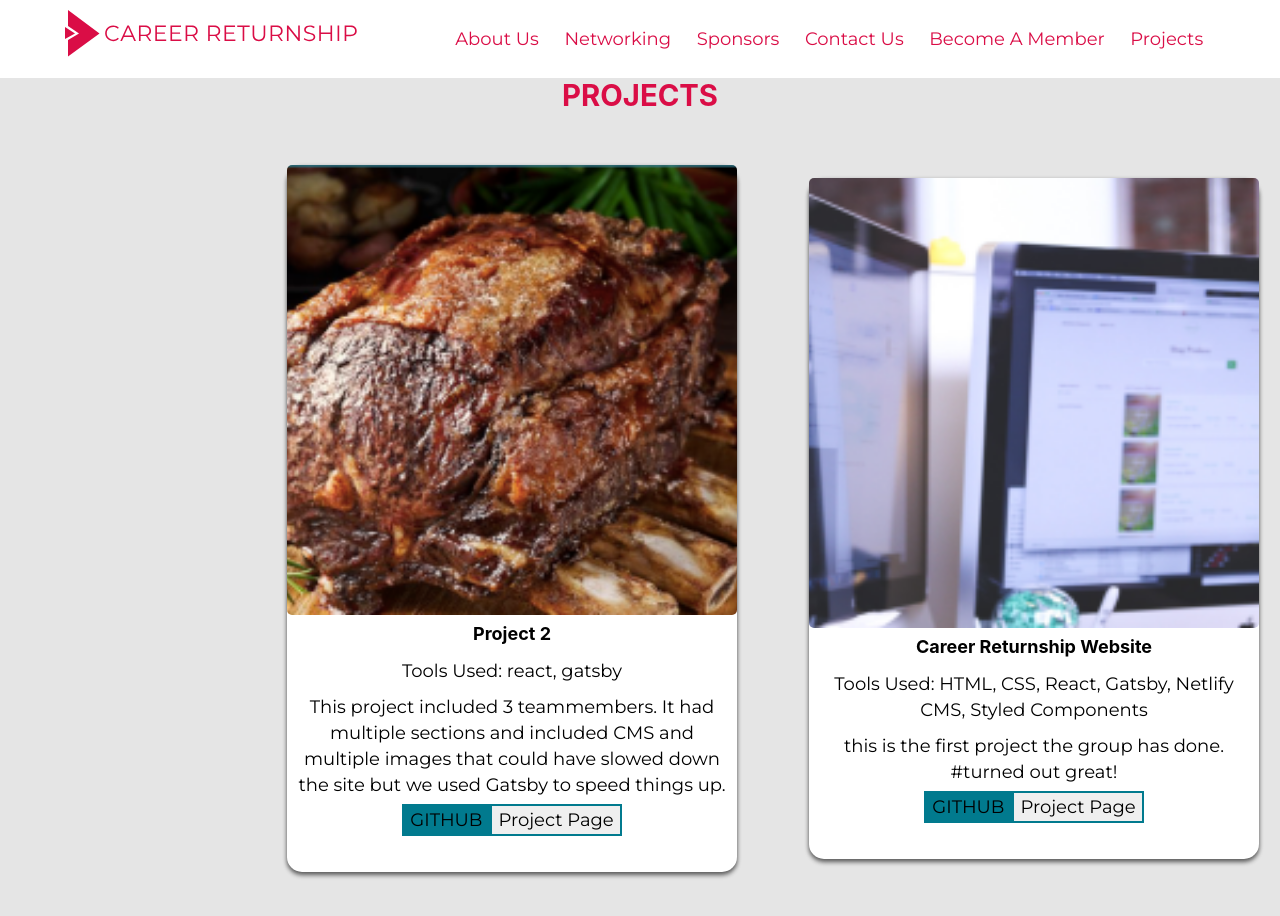
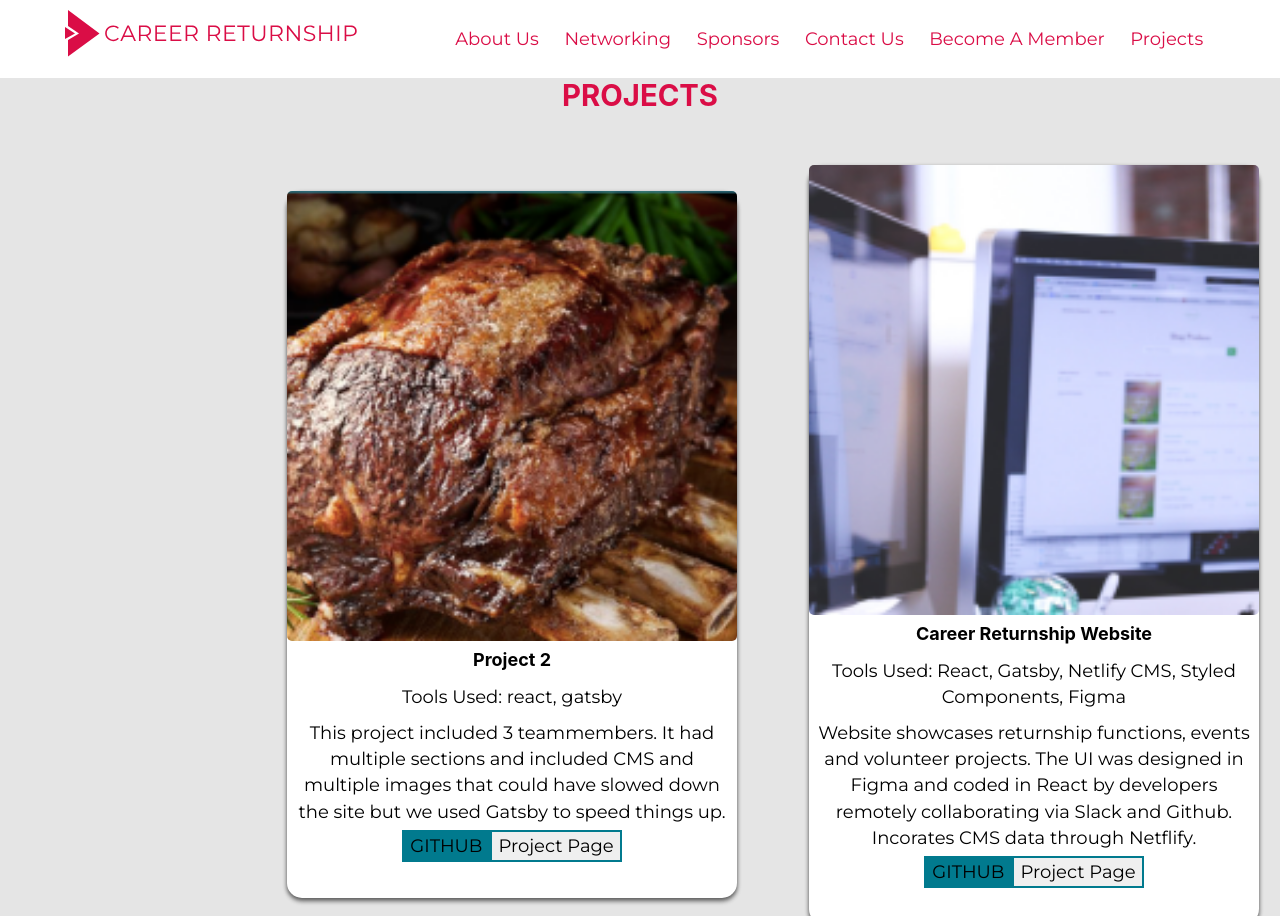
Before and after one commit to women-who-software/career-returnship-website, a Gatsby site: page /projectsPage in a window 1280 px wide. Shown: the top 916 px of the page. Built offline with nearby package versions, Linux system fonts and the light colour scheme; Gatsby itself is replaced by a stand-in of ours; a web font is replaced by a local one.

Commit message:
Update Project “project1/project1”

```diff
--- a/src/content/projects/project1/project1.md
+++ b/src/content/projects/project1/project1.md
@@ -4,11 +4,8 @@
 date: 2021-03-13T16:38:22.295Z
 projectImage: tempProjectImage1.png
 slug: project1
-tools: HTML, CSS, React, Gatsby, Netlify CMS, Styled Components
+tools: React, Gatsby, Netlify CMS, Styled Components, Figma
 projectURL: https://career-returnship.netlify.app/
 githubURL: https://github.com/wwcodecolorado/career-returnship-website/tree/master/src/components
 ---
-
-
-this is the first project the group has done.
-#turned out great!
+Website showcases returnship functions, events and volunteer projects.  The UI was designed in Figma and coded in React by developers remotely collaborating via Slack and Github.  Incorates CMS data through Netflify.
```
